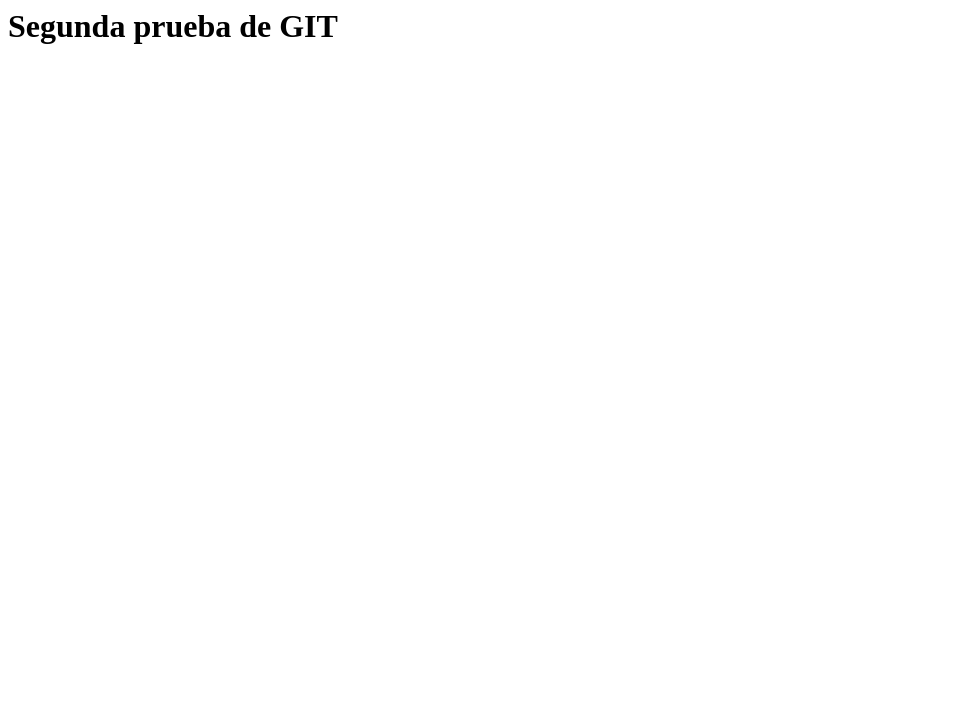
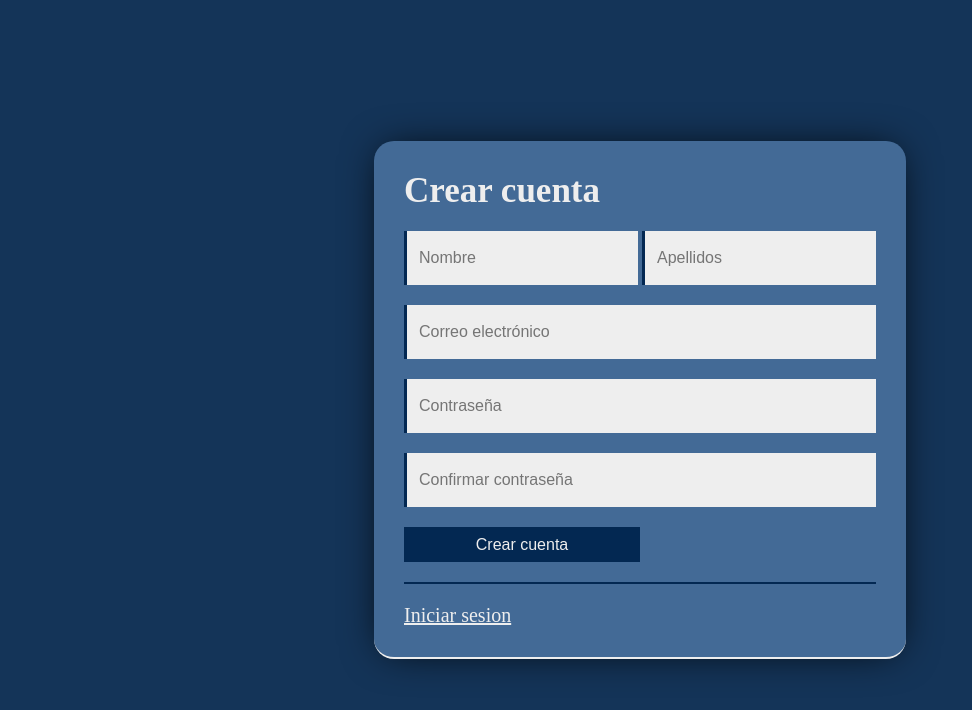
Before and after one commit to mateibl/git-practica, a plain HTML site: page index.html in a window 1280 px wide. Shown: the whole page, without its empty margins (0-972 px from the left). Drawn offline with Linux system fonts and the light colour scheme.

Commit message:
Add HTML structure and CSS style

```diff
--- a/index.html
+++ b/index.html
@@ -1,8 +1,24 @@
+<!DOCTYPE html>
 <html>
 <head>
     <meta charset="UTF-8">
+    <meta name="viewport" content="width=device-width, initial-scale=1.0">
+    <title>Ejercicio 6</title>
+    <link rel="stylesheet" href="style.css">
 </head>
 <body>
-    <h1>Segunda prueba de GIT</h1>
+    <form class="form">
+        <h2>Crear cuenta</h2>
+        <div class="fila">
+            <input placeholder="Nombre" class="campo" required>
+            <input placeholder="Apellidos" class="campo" required>
+        </div>
+        <input type="email" placeholder="Correo electrónico" class="campo" required>
+        <input type="password" placeholder="Contraseña" class="campo" required>
+        <input type="password" placeholder="Confirmar contraseña" class="campo" required>
+        <input type="submit" class="enviar" value="Crear cuenta">
+        <div class="divisor"></div>
+        <a href="">Iniciar sesion</a>
+    </form>
 </body>
 </html>
--- /dev/null
+++ b/style.css
@@ -0,0 +1,70 @@
+body {
+    padding: 0;
+    margin: 0;
+    background-color: #143458;
+    display: flex;
+    justify-content: center;
+    align-items: center;
+    min-height: 100vh;
+}
+
+.form {
+    background-color: #436a96;
+    display: flex;
+    flex-direction: column;
+    gap: 20px;
+    max-width: 60vw;
+    padding: 30px;
+    margin: 50px;
+    border-radius: 20px;
+    border-bottom: 2px solid #eee;
+    box-shadow: 0 0 40px -10px #000;
+}
+
+.form h2 {
+    font-size: 35px;
+    color: #eee;
+    margin: 0;
+}
+
+.campo {
+    background-color: #eee;
+    border: none;
+    border-left: 3px solid #032852;
+    height: 30px;
+    padding: 12px;
+    font-size: 16px;
+}
+
+.form input:focus {
+    outline: none;
+}
+
+.enviar {
+   width: 50%;
+   border: none;
+   background-color: #032852;
+   color: #eee;
+   height: 35px;
+   font-size: 16px;
+   transition: background-color 0.2s, color 0.2s;
+}
+
+.enviar:hover {
+    background-color: #eee;
+    color: black;
+}
+
+.divisor {
+    border-bottom: 2px solid #032852;
+}
+
+.form a {
+    color: #eee;
+    font-size: 20px;
+    transition: color 0.2s;
+}
+
+.form a:hover {
+    color: #032852;
+}
```
